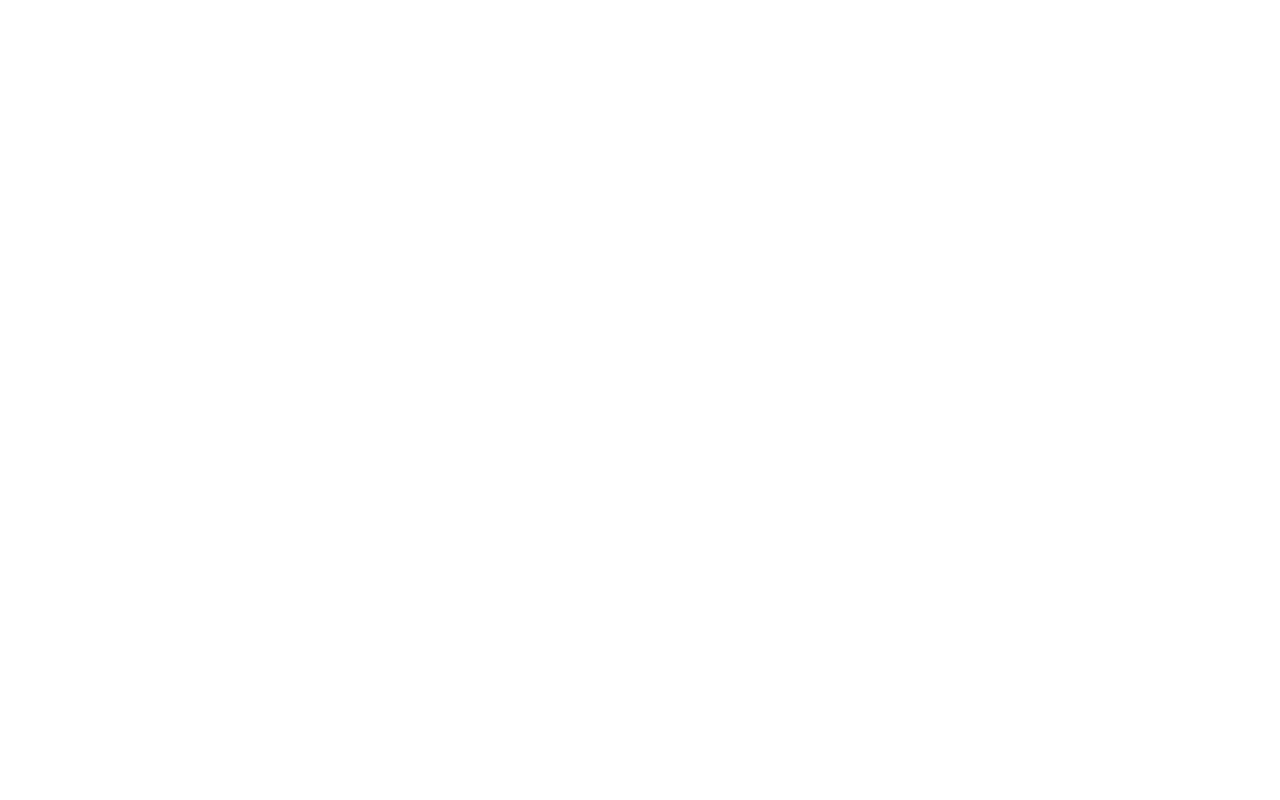
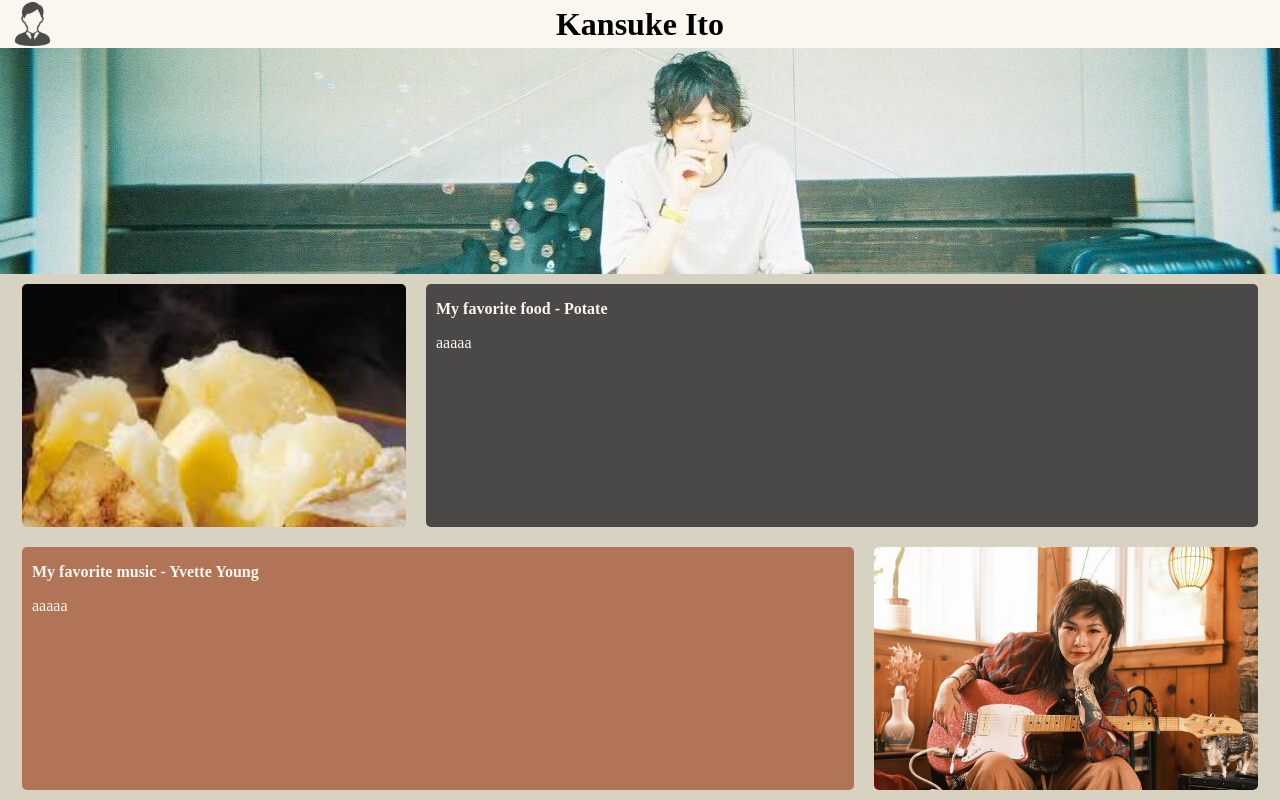
Before and after one commit to itouoti12/Assignment3-IST103-0926, a plain HTML site: page public/index.html in a window 1280 px wide. Drawn offline with Linux system fonts and the light colour scheme.

Commit message:
Feat: create landing page

```diff
--- a/public/index.html
+++ b/public/index.html
@@ -1,9 +1,161 @@
 <!DOCTYPE html>
+<!-- color palett -->
+<!-- #FAF7F0 -->
+<!-- #D8D2C2 -->
+<!-- #B17457 -->
+<!-- #4A4947 -->
+
 <html lang="en">
   <head>
     <meta charset="UTF-8" />
     <meta name="viewport" content="width=device-width, initial-scale=1.0" />
-    <title></title>
+    <link rel="shortcut icon" href="./favicon.ico" type="image/x-icon" />
+    <title>Landing page</title>
   </head>
-  <body></body>
+  <body style="margin: 0; height: 100vh; background-color: #d8d2c2">
+    <header
+      style="
+        display: flex;
+        align-items: center;
+        height: 3rem;
+        background-color: #faf7f0;
+        position: relative;
+      "
+    >
+      <div
+        style="
+          position: absolute;
+          left: 10px;
+          height: 2.8rem;
+          width: 2.8rem;
+          display: inline-block;
+        "
+      >
+        <img src="./favicon.ico" alt="favicon" style="width: 100%" />
+      </div>
+      <div
+        style="
+          position: absolute;
+          height: 3rem;
+          width: 100%;
+          left: 0;
+          display: inline-block;
+          text-align: center;
+        "
+      >
+        <strong style="font-size: xx-large; line-height: 3rem"
+          >Kansuke Ito</strong
+        >
+      </div>
+    </header>
+    <main style="height: calc(100vh - 3rem)">
+      <!-- my picture -->
+      <section style="height: 30%">
+        <img
+          src="./myphoto.jpg"
+          alt="my photo"
+          style="
+            width: 100%;
+            height: 100%;
+            object-fit: cover;
+            object-position: 50% 15%;
+          "
+        />
+      </section>
+
+      <!-- my favorite food -->
+      <section
+        style="
+          display: flex;
+          align-items: center;
+          justify-content: center;
+          height: 35%;
+        "
+      >
+        <div
+          style="
+            height: calc(100% - 20px);
+            width: 30%;
+            margin: 10px;
+            display: inline-block;
+          "
+        >
+          <img
+            src="./favorite_food.jpeg"
+            alt="favorite food"
+            style="
+              height: 100%;
+              width: 100%;
+              object-fit: cover;
+              object-position: 50% 15%;
+              border-radius: 5px;
+            "
+          />
+        </div>
+        <article
+          style="
+            height: calc(100% - 20px);
+            width: 65%;
+            margin: 10px;
+            display: inline-block;
+            background-color: #4a4947;
+            border-radius: 5px;
+            color: #faf7f0;
+          "
+        >
+          <div style="padding-left: 10px">
+            <h3 style="font-size: 1rem">My favorite food - Potate</h3>
+            <p>aaaaa</p>
+          </div>
+        </article>
+      </section>
+
+      <!-- my favorite music -->
+      <section
+        style="
+          display: flex;
+          align-items: center;
+          justify-content: center;
+          height: 35%;
+        "
+      >
+        <article
+          style="
+            height: calc(100% - 20px);
+            width: 65%;
+            margin: 10px;
+            display: inline-block;
+            background-color: #b17457;
+            border-radius: 5px;
+            color: #faf7f0;
+          "
+        >
+          <div style="padding-left: 10px">
+            <h3 style="font-size: 1rem">My favorite music - Yvette Young</h3>
+            <p>aaaaa</p>
+          </div>
+        </article>
+        <div
+          style="
+            height: calc(100% - 20px);
+            width: 30%;
+            margin: 10px;
+            display: inline-block;
+          "
+        >
+          <img
+            src="./music.jpg"
+            alt="favorite music"
+            style="
+              height: 100%;
+              width: 100%;
+              object-fit: cover;
+              object-position: 50% 15%;
+              border-radius: 5px;
+            "
+          />
+        </div>
+      </section>
+    </main>
+  </body>
 </html>
```
Also changed, not shown: public/favicon.ico (added), public/favorite_food.jpeg (added), public/music.jpg (added), public/myphoto.jpg (added), 1 other file.
